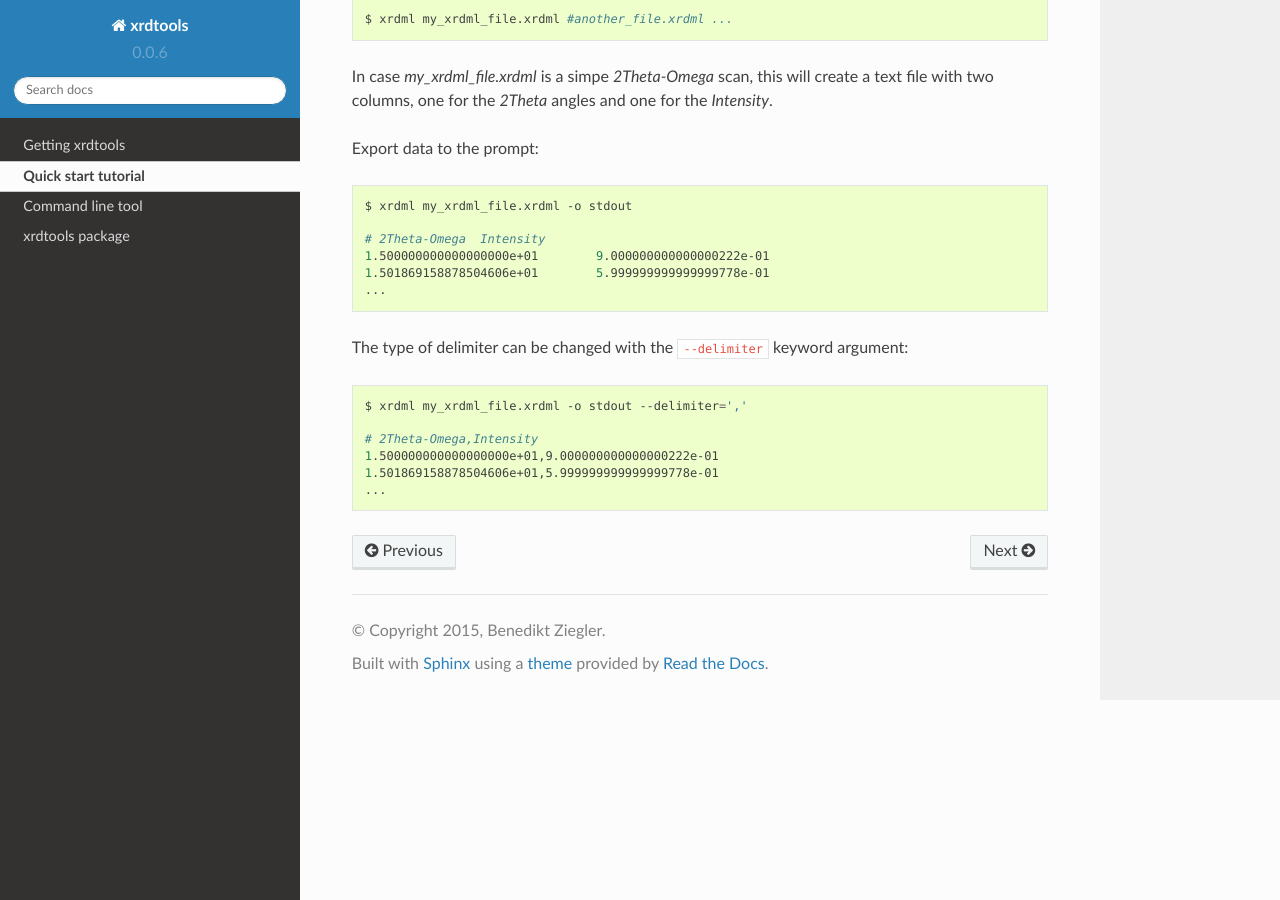
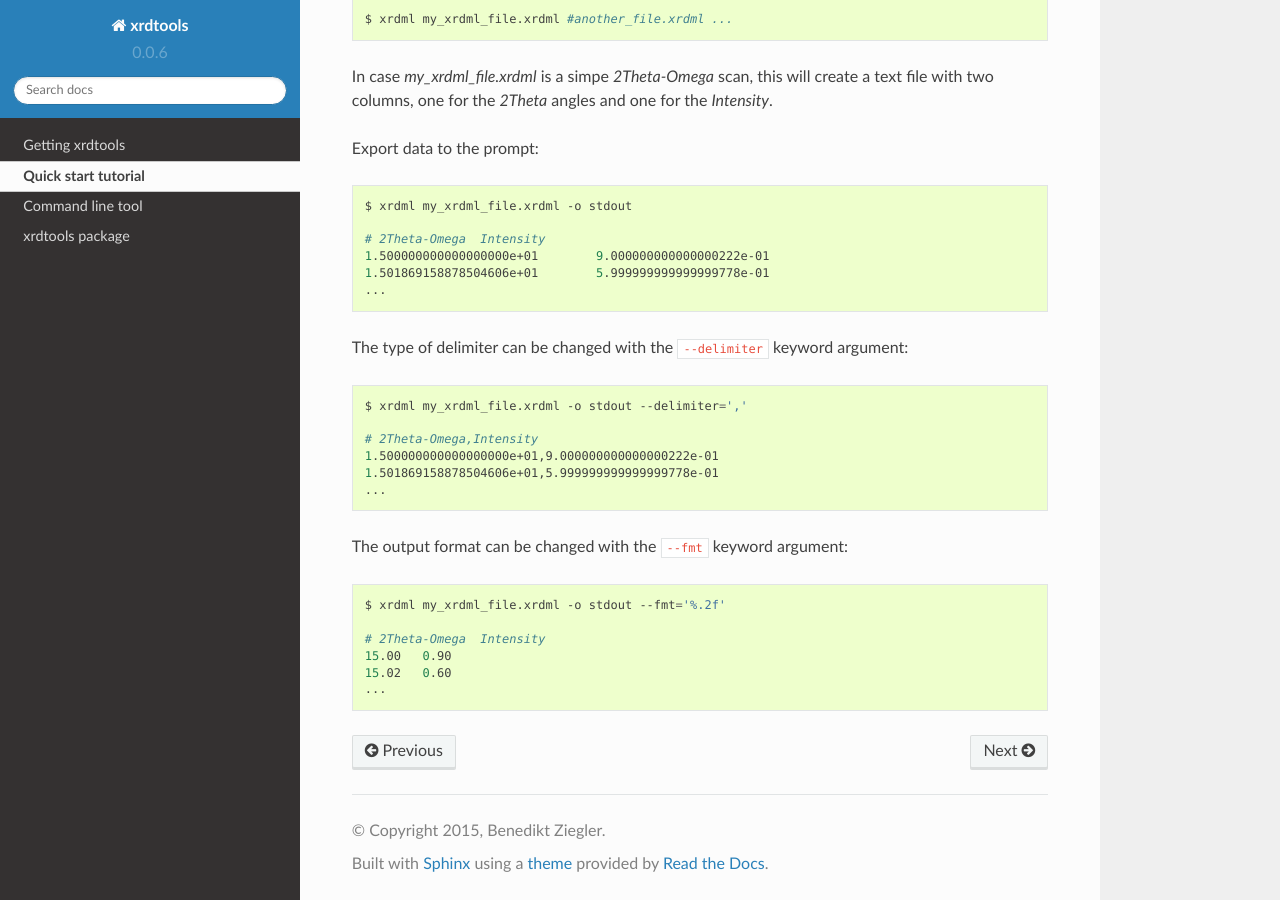
Before and after one commit to paruch-group/xrdtools, a Sphinx documentation site: the page built from docs/source/tutorial.rst, in a window 1280 px wide and 900 px high, scrolled down 839 px. Built offline with Sphinx 7.4.7 and the Read the Docs theme 2.0.0, drawn with Linux system fonts in a browser that asks for light colours.

Commit message:
add fmt kwarg to clt.xrdml

```diff
--- a/docs/source/tutorial.rst
+++ b/docs/source/tutorial.rst
@@ -64,3 +64,14 @@ The type of delimiter can be changed with the ``--delimiter`` keyword argument:
     1.500000000000000000e+01,9.000000000000000222e-01
     1.501869158878504606e+01,5.999999999999999778e-01
     ...
+
+The output format can be changed with the ``--fmt`` keyword argument:
+
+.. code-block:: bash
+
+    $ xrdml my_xrdml_file.xrdml -o stdout --fmt='%.2f'
+
+    # 2Theta-Omega  Intensity
+    15.00   0.90
+    15.02   0.60
+    ...
```
Also changed, not shown: 1 other file.
